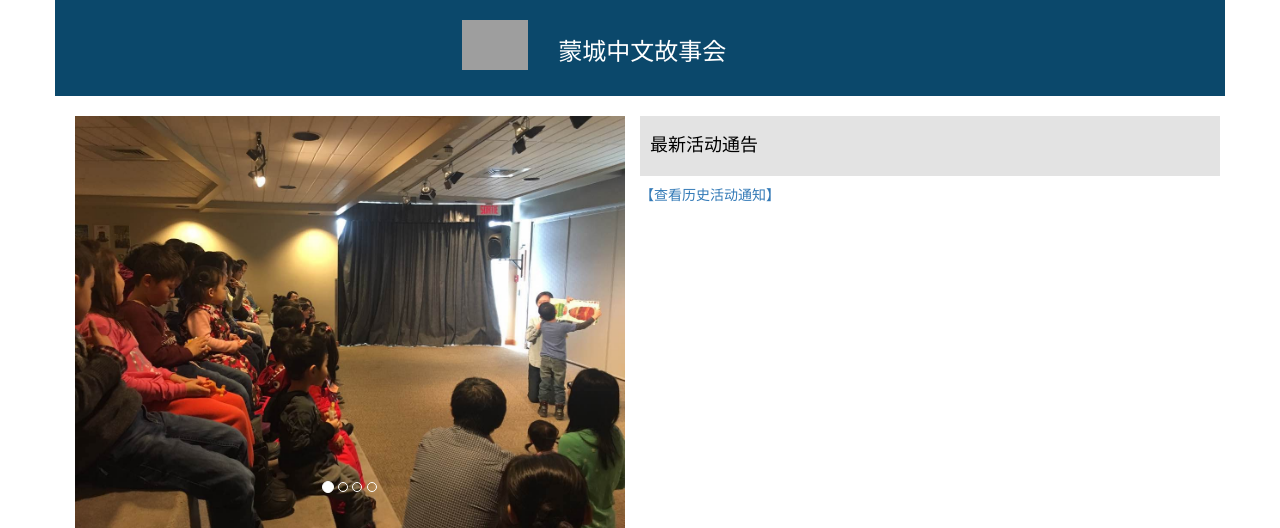
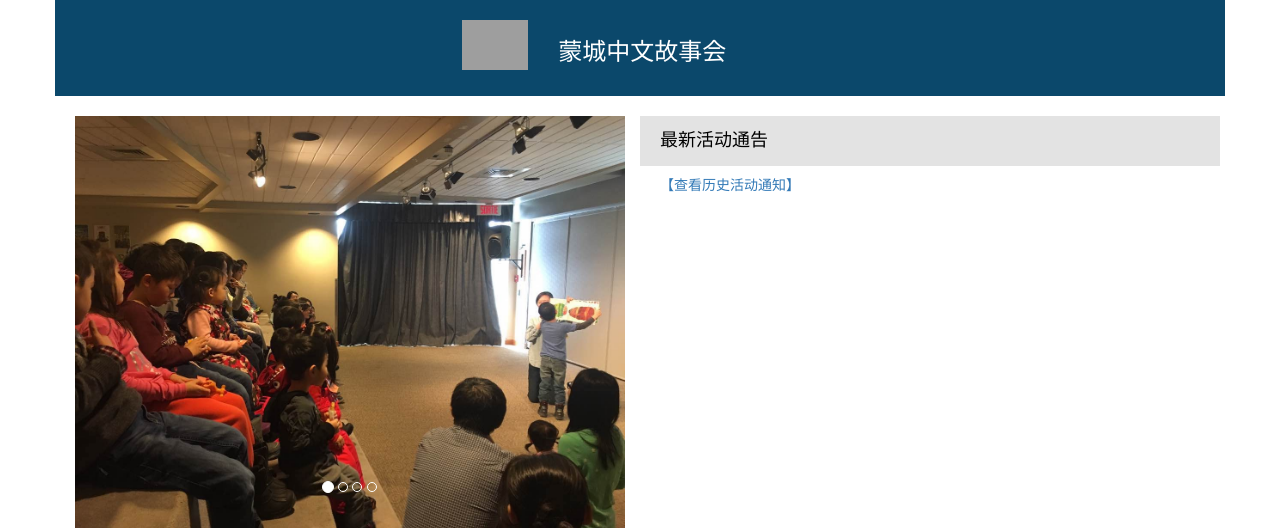
Before and after one commit to wangguanzhou/mtlstory, a Django app: template templates/homepage.html in a window 1280 px wide. Shown: the top 528 px of the page. Run offline with Django 3.2, Linux system fonts and the light colour scheme; the template is opened without the code that fills it, so the values that code supplies are empty; some libraries are stand-ins or nearby versions; grey boxes are pictures that could not be loaded.

Commit message:
Update homepage.html

```diff
--- a/templates/homepage.html
+++ b/templates/homepage.html
@@ -37,10 +37,10 @@
     </div> <!-- col-md-6 -->
 
     <div class="col-md-6" style="padding: 0px;">
-        <div class="bg-2" style="padding: 10px;">
+        <div class="bg-2" style="padding: 5px 20px 5px 20px;">
             <h4>最新活动通告</h4>
         </div>
-        <div style="padding: 10px 0px 10px 0px">
+        <div style="padding: 10px 20px 10px 20px">
             {% if num_of_active_notices == 0 %}
             <h5>当前没有新的故事会活动通知</h5>
             {% else %}
```
